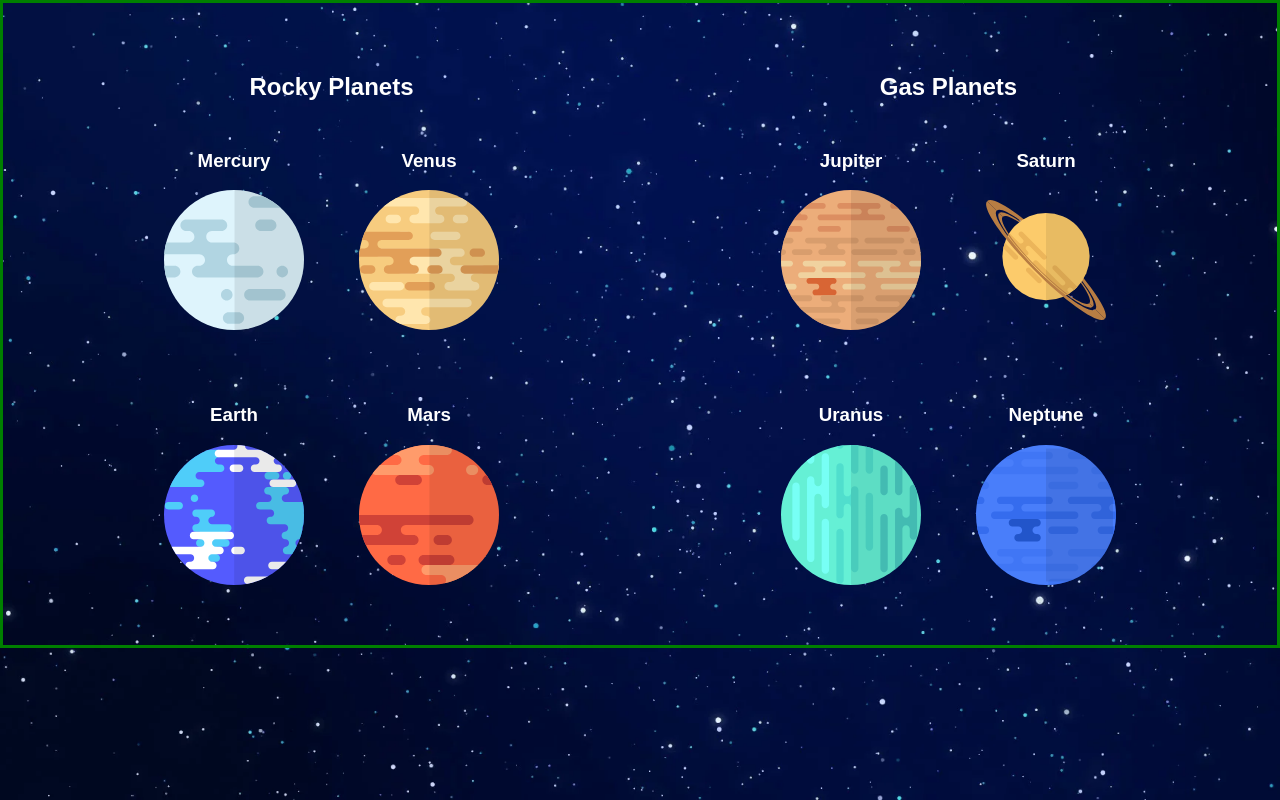
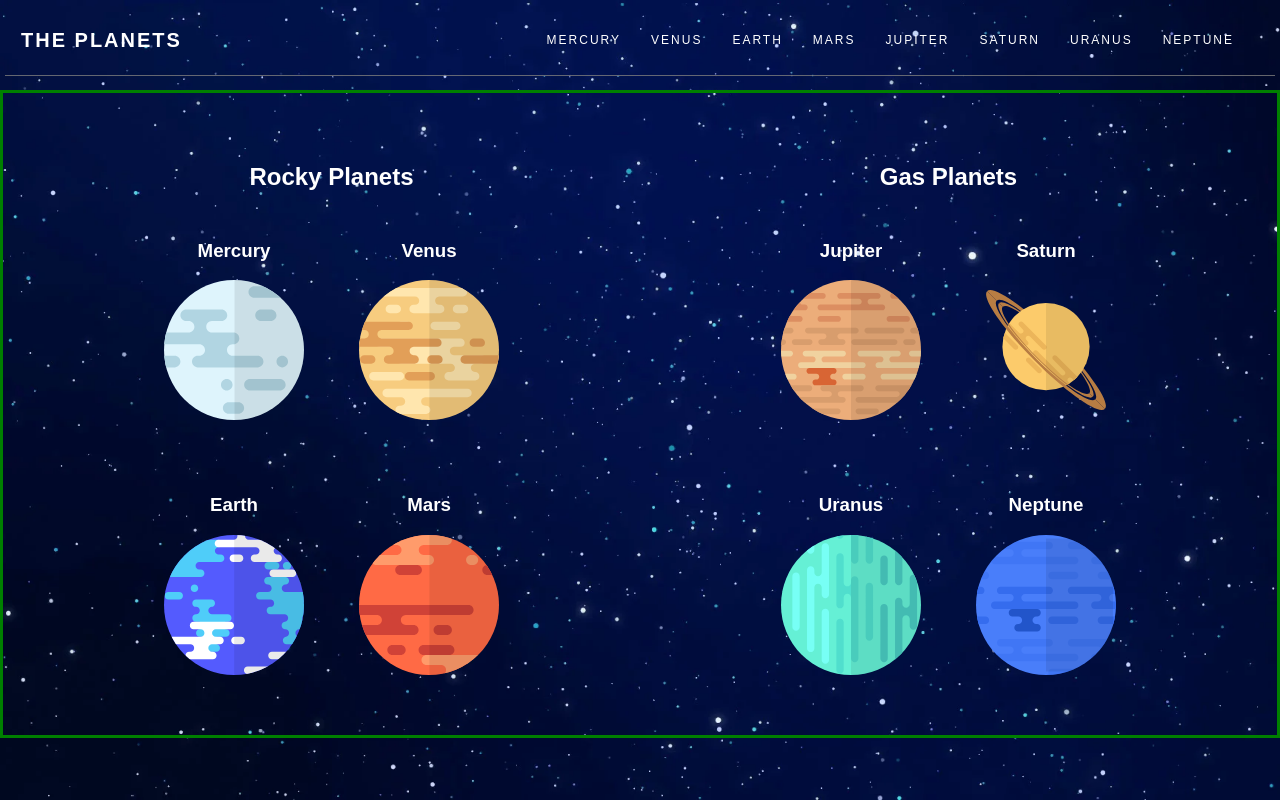
Before and after one commit to Rodri-97/planets-fact-website, a React (Create React App) app: page /#/ in a window 1280 px wide. Built offline with nearby package versions, Linux system fonts and the light colour scheme.

Commit message:
remove isNavbarHidden state to fix errors

```diff
--- a/src/App.js
+++ b/src/App.js
@@ -1,5 +1,4 @@
 import { HashRouter, Routes, Route } from "react-router-dom";
-import { useState } from "react";
 import Navbar from "./components/Navbar.js";
 import Home from "./components/Home.js";
 import Planet from "./components/Planet.js";
@@ -7,21 +6,18 @@ import { data } from "./data.js";
 import "./styles/App.css";
 
 const App = () => {
-  const [isNavbarHidden, setIsNavbarHidden] = useState(false);
   const planetNames = data.map(planet => planet.name);
   const planetRoutes = data.map(planet => <Route
                                             key={planet.name}
                                             path={`/${planet.name.toLowerCase()}`}
-                                            element={<Planet setIsNavbarHidden={setIsNavbarHidden}
-                                                             name={planet.name} />}
+                                            element={<Planet name={planet.name} />}
                                           />);
 
   return (
     <HashRouter basename='/'>
-      {isNavbarHidden ? null : <Navbar planetNames={planetNames}/> }
+      <Navbar planetNames={planetNames}/>
       <Routes>
-          <Route path="/" element={<Home setIsNavbarHidden={setIsNavbarHidden}
-                                         data={data} />} />
+          <Route path="/" element={<Home data={data} />} />
           {planetRoutes}
       </Routes>
     </HashRouter>
--- a/src/components/Home.js
+++ b/src/components/Home.js
@@ -2,23 +2,20 @@ import { Link } from "react-router-dom";
 import "../styles/Home.css";
 
 const Home = (props) => {
-    const { setIsNavbarHidden, data } = props;
-    setIsNavbarHidden(true);
+    const { data } = props;
     const rockyPlanets = data.slice(0, 4);
     const gasPlanets = data.slice(4);
     const getPlanetsDivs = (planets) => {
         return planets.map((planet) => {
-            return <Link to={`${planet.name.toLowerCase()}`}><div className="planet-container center">
+            return <Link to={`${planet.name.toLowerCase()}`} key={planet.name}>
+                        <div className="planet-container center">
                             <h3 className="planet-name">{planet.name}</h3>
-
-                    <img key={planet.name}
-                        className="planet center"
+                            <img className="planet center"
                                 src={planet.images.planet}
                                 alt={planet.name}
                             />
                         </div>
                     </Link>
-
         })
     }
     const rockyDivs = getPlanetsDivs(rockyPlanets);
--- a/src/components/Planet.js
+++ b/src/components/Planet.js
@@ -1,8 +1,7 @@
 import "../styles/Planet.css";
 
 const Planet = (props) => {
-    const { setIsNavbarHidden, name } = props;
-    setIsNavbarHidden(false);
+    const { name } = props;
     return (
         <div className="planet page">{name}</div>
     )
```
Lines whose indentation alone changed are shown as unchanged.
